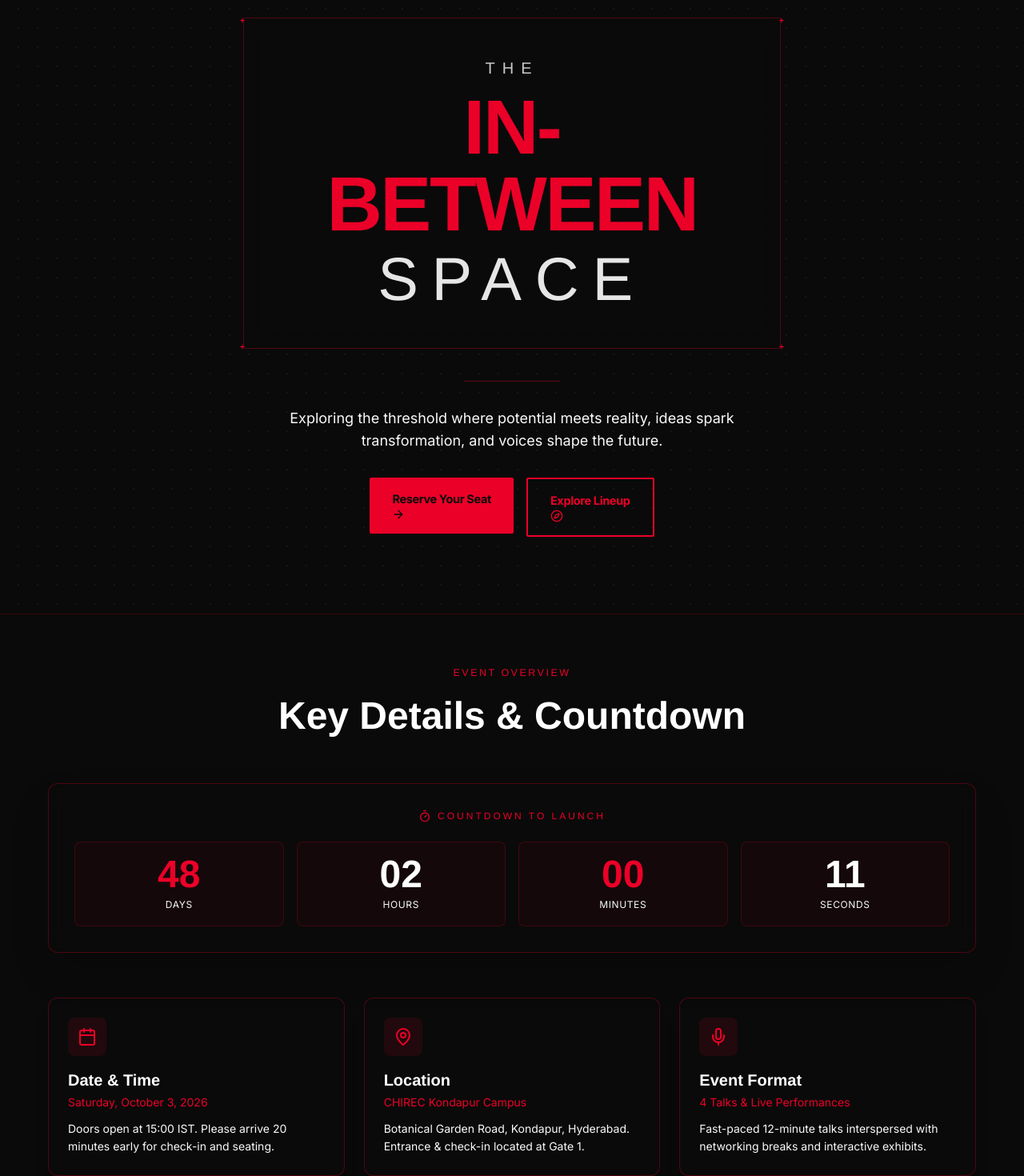
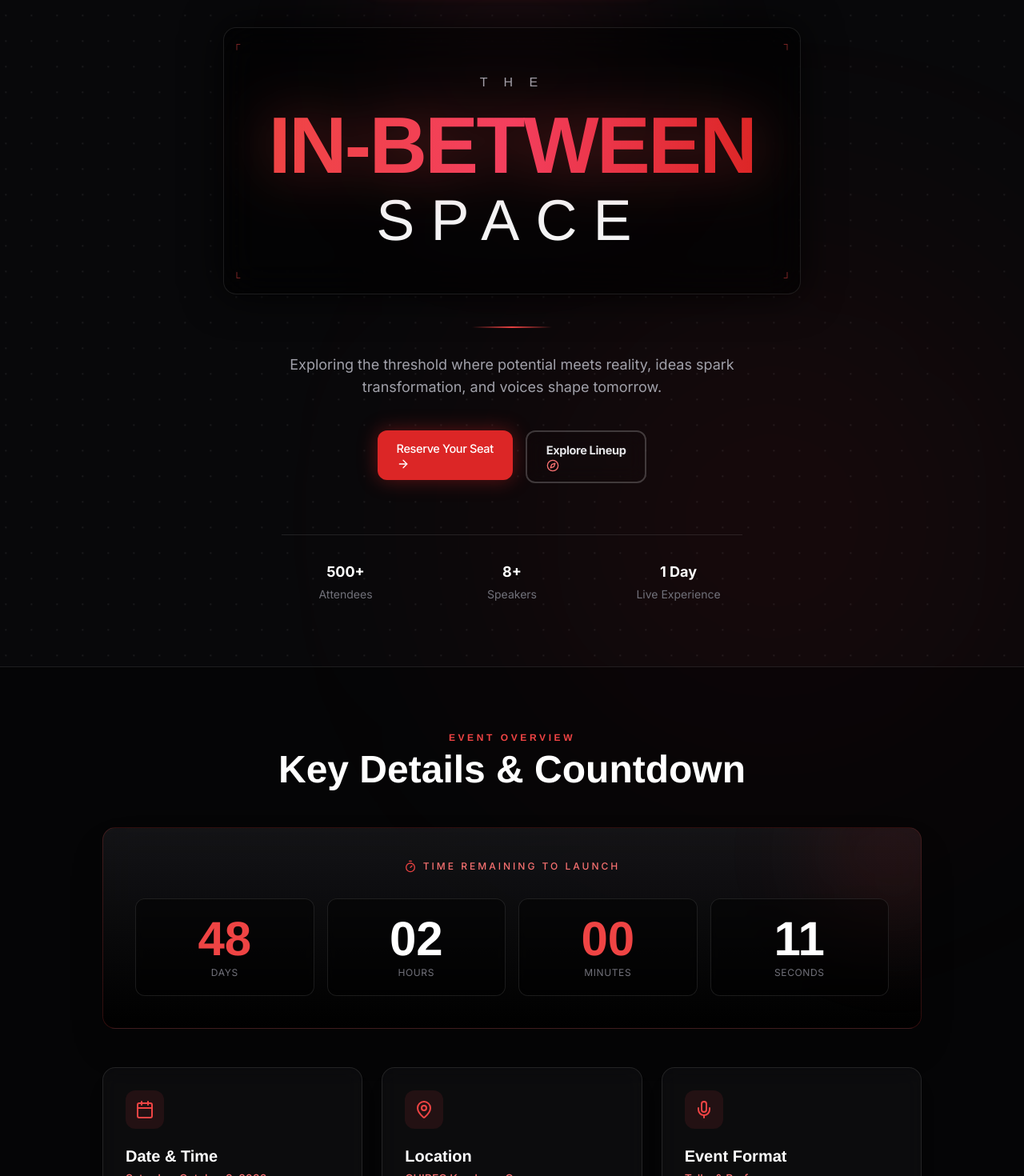
Before and after one commit to shaunak44oop/react-tedx, a React (Vite) app: page / in a window 1280 px wide. Shown: the part 180-1650 px from the top of the page at 80% size. Built offline with nearby package versions, Linux system fonts and the light colour scheme; the HTML template or start-up script is replaced by a standard one.

Commit message:
Animations Home Page

```diff
--- a/src/pages/home.tsx
+++ b/src/pages/home.tsx
@@ -2,7 +2,18 @@ import { useState, useEffect } from "react";
 import { motion } from "motion/react";
 import { Reveal, RevealGroup, staggerItem } from "../components/kokonutui/reveal";
 import { SpotlightButton } from "../components/kokonutui/spotlight-button";
-import { Calendar, MapPin, Mic, ArrowRight, Compass, Timer } from "lucide-react";
+import {
+  Calendar,
+  MapPin,
+  Mic,
+  ArrowRight,
+  Compass,
+  Timer,
+  Sparkles,
+  Users,
+  Layers,
+  ArrowUpRight
+} from "lucide-react";
 
 export function Home() {
   const [timeLeft, setTimeLeft] = useState({
@@ -35,196 +46,226 @@ export function Home() {
   }, []);
 
   return (
-    <div className="min-h-screen bg-ink text-white overflow-hidden font-['Inter',sans-serif] font-light">
-      {/* Centered Sleek Hero Section */}
-      <section className="relative flex flex-col items-center justify-center px-[clamp(20px,4vw,56px)] pt-[150px] pb-24 text-center">
+    <div className="min-h-screen bg-[#08080a] text-white overflow-hidden font-['Inter',sans-serif] selection:bg-red-600 selection:text-white">
 
-        {/* ANIMATION 1: Breathing Ambient Hero Background Glow */}
+      {/* HERO SECTION */}
+      <section className="relative flex flex-col items-center justify-center px-4 sm:px-8 pt-36 pb-20 text-center min-h-[92vh]">
+
+        {/* Layer 1: Ambient Red Center Spotlight */}
         <motion.div
-          animate={{ scale: [1, 1.1, 1], opacity: [0.6, 1, 0.6] }}
-          transition={{ duration: 6, repeat: Infinity, ease: "easeInOut" }}
-          className="absolute top-1/3 left-1/2 -translate-x-1/2 -translate-y-1/2 w-[350px] sm:w-[500px] h-[350px] sm:h-[500px] bg-brand/12 blur-[140px] rounded-full pointer-events-none"
+          animate={{ scale: [1, 1.15, 1], opacity: [0.35, 0.55, 0.35] }}
+          transition={{ duration: 7, repeat: Infinity, ease: "easeInOut" }}
+          className="absolute top-1/2 left-1/2 -translate-x-1/2 -translate-y-1/2 w-[400px] sm:w-[650px] h-[400px] sm:h-[650px] bg-red-600/20 blur-[150px] rounded-full pointer-events-none"
         />
 
-        {/* ANIMATION 2: Slowly Panning Grid Texture */}
+        {/* Layer 2: Secondary Vignette Glow */}
+        <div className="absolute top-1/4 left-1/2 -translate-x-1/2 -translate-y-1/2 w-[300px] h-[300px] bg-rose-500/10 blur-[100px] rounded-full pointer-events-none" />
+
+        {/* Layer 3: Panning Dot Matrix Pattern */}
         <motion.div
-          animate={{ backgroundPosition: ["0px 0px", "24px 24px"] }}
-          transition={{ duration: 4, repeat: Infinity, ease: "linear" }}
-          className="absolute inset-0 pointer-events-none opacity-[0.05]"
+          animate={{ backgroundPosition: ["0px 0px", "32px 32px"] }}
+          transition={{ duration: 8, repeat: Infinity, ease: "linear" }}
+          className="absolute inset-0 pointer-events-none opacity-[0.07]"
           style={{
-            backgroundImage: `radial-gradient(circle, #ffffff 1px, transparent 1px)`,
-            backgroundSize: `24px 24px`
+            backgroundImage: `radial-gradient(circle, #ffffff 1.2px, transparent 1.2px)`,
+            backgroundSize: `32px 32px`
           }}
         />
 
-        <Reveal className="flex flex-col items-center z-10 max-w-4xl">
-          <p className="font-['Helvetica',sans-serif] text-xs sm:text-sm uppercase tracking-[0.35em] text-brand font-medium mb-6">
-            TEDxYouth@CHIREC 2026
-          </p>
+        <Reveal className="flex flex-col items-center z-10 max-w-5xl">
 
-          {/* Architectural Styled Title Card */}
-          <div className="relative border border-brand/30 bg-ink/80 p-8 sm:p-12 backdrop-blur-md rounded-sm my-2 max-w-2xl w-full hover:border-brand/60 transition-colors duration-500">
-            {/* Corner Crosshair Markers */}
-            <span className="absolute -top-1.5 -left-1.5 text-brand text-xs font-mono">+</span>
-            <span className="absolute -top-1.5 -right-1.5 text-brand text-xs font-mono">+</span>
-            <span className="absolute -bottom-1.5 -left-1.5 text-brand text-xs font-mono">+</span>
-            <span className="absolute -bottom-1.5 -right-1.5 text-brand text-xs font-mono">+</span>
+          {/* Status Pill Badge */}
+          <motion.div
+            initial={{ opacity: 0, y: -10 }}
+            animate={{ opacity: 1, y: 0 }}
+            className="inline-flex items-center gap-2.5 px-4 py-1.5 rounded-full border border-red-500/30 bg-red-950/30 backdrop-blur-md text-xs uppercase tracking-[0.25em] text-red-400 font-medium mb-8 shadow-[0_0_15px_rgba(239,68,68,0.15)]"
+          >
+            <span className="w-2 h-2 rounded-full bg-red-500 animate-ping" />
+            <span>TEDxYouth@CHIREC • OCT 3, 2026</span>
+          </motion.div>
+
+          {/* Title Card Container */}
+          <div className="relative border border-white/10 bg-black/60 p-8 sm:p-14 backdrop-blur-xl rounded-2xl my-2 max-w-3xl w-full shadow-[0_0_50px_rgba(0,0,0,0.8)] hover:border-red-500/40 transition-all duration-700 group">
+
+            {/* Tech Corner Markers */}
+            <span className="absolute top-3 left-3 text-red-500/60 text-xs font-mono group-hover:text-red-400 transition-colors">┌</span>
+            <span className="absolute top-3 right-3 text-red-500/60 text-xs font-mono group-hover:text-red-400 transition-colors">┐</span>
+            <span className="absolute bottom-3 left-3 text-red-500/60 text-xs font-mono group-hover:text-red-400 transition-colors">└</span>
+            <span className="absolute bottom-3 right-3 text-red-500/60 text-xs font-mono group-hover:text-red-400 transition-colors">┘</span>
 
             <div className="flex flex-col items-center leading-none">
               <motion.span
-                initial={{ opacity: 0, letterSpacing: "0.1em" }}
-                animate={{ opacity: 1, letterSpacing: "0.45em" }}
+                initial={{ opacity: 0, letterSpacing: "0.2em" }}
+                animate={{ opacity: 1, letterSpacing: "0.5em" }}
                 transition={{ duration: 0.8, ease: "easeOut" }}
-                className="font-['Helvetica',sans-serif] font-light text-base sm:text-xl uppercase text-muted/80 mb-2"
+                className="font-['Helvetica',sans-serif] font-light text-xs sm:text-base uppercase text-zinc-400 mb-3"
               >
-                the
+                T H E
               </motion.span>
 
+              {/* Glowing Crimson Headline */}
               <motion.h1
-                initial={{ opacity: 0, scale: 0.96, y: 8 }}
+                initial={{ opacity: 0, scale: 0.95, y: 10 }}
                 animate={{ opacity: 1, scale: 1, y: 0 }}
                 transition={{ duration: 0.9, delay: 0.15, ease: [0.16, 1, 0.3, 1] }}
-                className="font-['Helvetica',sans-serif] text-[clamp(42px,9vw,96px)] font-black uppercase text-brand tracking-tight py-1"
+                className="font-['Helvetica',sans-serif] text-[clamp(44px,10vw,100px)] font-black uppercase tracking-tight py-1 bg-gradient-to-r from-red-500 via-rose-500 to-red-600 bg-clip-text text-transparent drop-shadow-[0_0_35px_rgba(239,68,68,0.4)]"
               >
-                in-between
+                IN-BETWEEN
               </motion.h1>
 
               <motion.span
                 initial={{ opacity: 0, y: -4 }}
                 animate={{ opacity: 1, y: 0 }}
                 transition={{ duration: 0.8, delay: 0.35, ease: "easeOut" }}
-                className="font-['Helvetica',sans-serif] text-[clamp(32px,7.5vw,76px)] font-extralight uppercase tracking-[0.22em] text-white/90 mt-1"
+                className="font-['Helvetica',sans-serif] text-[clamp(30px,7.5vw,72px)] font-extralight uppercase tracking-[0.28em] text-zinc-100 mt-1"
               >
-                space
+                SPACE
               </motion.span>
             </div>
           </div>
 
           <motion.div
             initial={{ width: 0 }}
-            animate={{ width: "120px" }}
+            animate={{ width: "100px" }}
             transition={{ duration: 0.8, delay: 0.5, ease: [0.22, 1, 0.36, 1] }}
-            className="my-8 h-[1px] bg-brand/40"
+            className="my-8 h-[2px] bg-gradient-to-r from-transparent via-red-500 to-transparent"
           />
 
-          <p className="max-w-[54ch] text-base sm:text-lg text-muted font-light leading-relaxed mb-8">
-            Exploring the threshold where potential meets reality, ideas spark transformation, and voices shape the future.
+          <p className="max-w-[50ch] text-base sm:text-lg text-zinc-400 font-light leading-relaxed mb-10">
+            Exploring the threshold where potential meets reality, ideas spark transformation, and voices shape tomorrow.
           </p>
 
+          {/* Action Buttons */}
           <div className="flex flex-wrap justify-center gap-4">
-            {/* ICONS ADDED: ArrowRight and Compass in buttons */}
-            <SpotlightButton to="/register" className="group flex items-center gap-2">
+            <SpotlightButton to="/register" className="group flex items-center gap-2 bg-red-600 hover:bg-red-500 text-white font-medium px-6 py-3 rounded-xl transition-all shadow-[0_0_25px_rgba(220,38,38,0.4)]">
               Reserve Your Seat
               <ArrowRight className="w-4 h-4 transition-transform group-hover:translate-x-1" />
             </SpotlightButton>
-            <SpotlightButton to="/speakers" variant="outline" className="group flex items-center gap-2">
+            <SpotlightButton to="/speakers" variant="outline" className="group flex items-center gap-2 border-white/20 hover:border-white/40 text-zinc-200 px-6 py-3 rounded-xl backdrop-blur-md transition-all">
               Explore Lineup
-              <Compass className="w-4 h-4 transition-transform group-hover:rotate-45" />
+              <Compass className="w-4 h-4 transition-transform group-hover:rotate-45 text-red-400" />
             </SpotlightButton>
           </div>
+
+          {/* Quick Event Highlights Bar */}
+          <div className="grid grid-cols-3 gap-6 sm:gap-12 mt-16 pt-8 border-t border-white/10 w-full max-w-xl text-zinc-400 text-xs sm:text-sm">
+            <div className="flex flex-col items-center gap-1">
+              <span className="font-bold text-white text-base sm:text-lg">500+</span>
+              <span className="text-zinc-500">Attendees</span>
+            </div>
+            <div className="flex flex-col items-center gap-1">
+              <span className="font-bold text-white text-base sm:text-lg">8+</span>
+              <span className="text-zinc-500">Speakers</span>
+            </div>
+            <div className="flex flex-col items-center gap-1">
+              <span className="font-bold text-white text-base sm:text-lg">1 Day</span>
+              <span className="text-zinc-500">Live Experience</span>
+            </div>
+          </div>
+
         </Reveal>
       </section>
 
-      {/* Countdown, Location, Date & Format Section */}
-      <section className="px-[clamp(20px,4vw,56px)] py-16 border-t border-brand/20 bg-ink/40 relative">
-        <div className="mx-auto max-w-container font-['Inter',sans-serif] font-light">
+      {/* COUNTDOWN & DETAILS SECTION */}
+      <section className="px-4 sm:px-8 py-20 border-t border-white/10 bg-black/40 relative">
+        <div className="mx-auto max-w-5xl">
+
           <Reveal className="text-center mb-12">
-            <p className="font-['Helvetica',sans-serif] text-[12.5px] uppercase tracking-[0.2em] text-brand font-medium">
-              Event Overview
+            <p className="font-['Helvetica',sans-serif] text-xs uppercase tracking-[0.3em] text-red-500 font-semibold mb-2">
+              EVENT OVERVIEW
             </p>
-            <h2 className="mt-2 font-['Helvetica',sans-serif] text-[clamp(28px,5vw,48px)] font-bold text-white">
+            <h2 className="font-['Helvetica',sans-serif] text-3xl sm:text-5xl font-bold text-white">
               Key Details & Countdown
             </h2>
           </Reveal>
 
-          {/* Live Countdown Card */}
-          <Reveal className="mb-14">
-            <div className="rounded-xl border border-brand/30 bg-ink/80 p-6 sm:p-8 backdrop-blur-md shadow-2xl relative">
-              <p className="flex items-center justify-center gap-2 font-['Helvetica',sans-serif] text-xs uppercase tracking-[0.25em] text-brand mb-6 font-medium">
-                <Timer className="w-4 h-4 animate-pulse" /> Countdown to Launch
+          {/* Countdown Clock Block */}
+          <Reveal className="mb-12">
+            <div className="rounded-2xl border border-red-500/20 bg-gradient-to-b from-zinc-900/80 to-black/90 p-6 sm:p-10 backdrop-blur-xl shadow-2xl relative overflow-hidden">
+              <div className="absolute top-0 right-0 -mr-16 -mt-16 w-48 h-48 bg-red-600/10 blur-[60px] rounded-full pointer-events-none" />
+
+              <p className="flex items-center justify-center gap-2 text-xs uppercase tracking-[0.25em] text-red-400 mb-8 font-medium">
+                <Timer className="w-4 h-4 animate-pulse text-red-500" /> Time Remaining To Launch
               </p>
+
               <div className="grid grid-cols-2 sm:grid-cols-4 gap-4 text-center">
-                {/* ANIMATION 3: Spring hover effects on countdown blocks */}
-                <motion.div whileHover={{ scale: 1.05 }} transition={{ type: "spring", stiffness: 300 }} className="p-4 rounded-lg border border-brand/20 bg-brand/5 cursor-default">
-                  <span className="block font-['Helvetica',sans-serif] text-4xl sm:text-5xl text-brand font-bold">
-                    {String(timeLeft.days).padStart(2, '0')}
-                  </span>
-                  <span className="font-['Inter',sans-serif] text-xs uppercase text-muted tracking-wider font-light">Days</span>
-                </motion.div>
-                <motion.div whileHover={{ scale: 1.05 }} transition={{ type: "spring", stiffness: 300 }} className="p-4 rounded-lg border border-brand/20 bg-brand/5 cursor-default">
-                  <span className="block font-['Helvetica',sans-serif] text-4xl sm:text-5xl text-white font-bold">
-                    {String(timeLeft.hours).padStart(2, '0')}
-                  </span>
-                  <span className="font-['Inter',sans-serif] text-xs uppercase text-muted tracking-wider font-light">Hours</span>
-                </motion.div>
-                <motion.div whileHover={{ scale: 1.05 }} transition={{ type: "spring", stiffness: 300 }} className="p-4 rounded-lg border border-brand/20 bg-brand/5 cursor-default">
-                  <span className="block font-['Helvetica',sans-serif] text-4xl sm:text-5xl text-brand font-bold">
-                    {String(timeLeft.minutes).padStart(2, '0')}
-                  </span>
-                  <span className="font-['Inter',sans-serif] text-xs uppercase text-muted tracking-wider font-light">Minutes</span>
-                </motion.div>
-                <motion.div whileHover={{ scale: 1.05 }} transition={{ type: "spring", stiffness: 300 }} className="p-4 rounded-lg border border-brand/20 bg-brand/5 cursor-default">
-                  <span className="block font-['Helvetica',sans-serif] text-4xl sm:text-5xl text-white font-bold">
-                    {String(timeLeft.seconds).padStart(2, '0')}
-                  </span>
-                  <span className="font-['Inter',sans-serif] text-xs uppercase text-muted tracking-wider font-light">Seconds</span>
-                </motion.div>
+                {[
+                  { value: timeLeft.days, label: "Days", highlight: true },
+                  { value: timeLeft.hours, label: "Hours", highlight: false },
+                  { value: timeLeft.minutes, label: "Minutes", highlight: true },
+                  { value: timeLeft.seconds, label: "Seconds", highlight: false },
+                ].map((item, idx) => (
+                  <motion.div
+                    key={idx}
+                    whileHover={{ scale: 1.03, y: -2 }}
+                    transition={{ type: "spring", stiffness: 300 }}
+                    className="p-5 rounded-xl border border-white/10 bg-black/50 backdrop-blur-sm cursor-default hover:border-red-500/40 transition-colors"
+                  >
+                    <span className={`block font-['Helvetica',sans-serif] text-4xl sm:text-6xl font-bold ${item.highlight ? 'text-red-500' : 'text-white'}`}>
+                      {String(item.value).padStart(2, '0')}
+                    </span>
+                    <span className="text-xs uppercase text-zinc-500 tracking-wider mt-1 block">{item.label}</span>
+                  </motion.div>
+                ))}
               </div>
             </div>
           </Reveal>
 
-          {/* Details Cards: Date, Location, Format */}
+          {/* 3 Overview Cards */}
           <RevealGroup className="grid gap-6 md:grid-cols-3" stagger={0.1}>
-            {/* ANIMATION 4 & ICON ENHANCEMENT: Hover lifts card up and pops the icon */}
+
+            {/* Card 1: Date & Time */}
             <motion.div
               variants={staggerItem}
-              whileHover={{ y: -8 }}
-              className="group rounded-xl border border-brand/30 bg-ink p-6 shadow-xl hover:border-brand hover:shadow-brand/20 transition-all cursor-default"
+              whileHover={{ y: -6 }}
+              className="group rounded-2xl border border-white/10 bg-zinc-900/40 p-7 backdrop-blur-md shadow-xl hover:border-red-500/40 transition-all cursor-default relative overflow-hidden"
             >
-              <div className="mb-4 inline-flex h-12 w-12 items-center justify-center rounded-lg bg-brand/10 text-brand group-hover:scale-110 group-hover:bg-brand group-hover:text-white transition-all duration-300">
+              <div className="mb-5 inline-flex h-12 w-12 items-center justify-center rounded-xl bg-red-500/10 text-red-500 group-hover:scale-110 group-hover:bg-red-600 group-hover:text-white transition-all duration-300">
                 <Calendar className="h-6 w-6" />
               </div>
               <h3 className="font-['Helvetica',sans-serif] text-xl font-bold text-white mb-1">Date & Time</h3>
-              <p className="font-['Inter',sans-serif] text-sm text-brand mb-3 font-normal">Saturday, October 3, 2026</p>
-              <p className="text-sm text-muted font-light leading-relaxed">
-                Doors open at 15:00 IST. Please arrive 20 minutes early for check-in and seating.
+              <p className="text-sm text-red-400 mb-3 font-medium">Saturday, October 3, 2026</p>
+              <p className="text-sm text-zinc-400 leading-relaxed font-light">
+                Doors open at 15:00 IST. Early check-in begins 30 minutes prior to opening remarks.
               </p>
             </motion.div>
 
-            {/* Location */}
+            {/* Card 2: Location */}
             <motion.div
               variants={staggerItem}
-              whileHover={{ y: -8 }}
-              className="group rounded-xl border border-brand/30 bg-ink p-6 shadow-xl hover:border-brand hover:shadow-brand/20 transition-all cursor-default"
+              whileHover={{ y: -6 }}
+              className="group rounded-2xl border border-white/10 bg-zinc-900/40 p-7 backdrop-blur-md shadow-xl hover:border-red-500/40 transition-all cursor-default relative overflow-hidden"
             >
-              <div className="mb-4 inline-flex h-12 w-12 items-center justify-center rounded-lg bg-brand/10 text-brand group-hover:scale-110 group-hover:bg-brand group-hover:text-white transition-all duration-300">
+              <div className="mb-5 inline-flex h-12 w-12 items-center justify-center rounded-xl bg-red-500/10 text-red-500 group-hover:scale-110 group-hover:bg-red-600 group-hover:text-white transition-all duration-300">
                 <MapPin className="h-6 w-6" />
               </div>
               <h3 className="font-['Helvetica',sans-serif] text-xl font-bold text-white mb-1">Location</h3>
-              <p className="font-['Inter',sans-serif] text-sm text-brand mb-3 font-normal">CHIREC Kondapur Campus</p>
-              <p className="text-sm text-muted font-light leading-relaxed">
-                Botanical Garden Road, Kondapur, Hyderabad. Entrance & check-in located at Gate 1.
+              <p className="text-sm text-red-400 mb-3 font-medium">CHIREC Kondapur Campus</p>
+              <p className="text-sm text-zinc-400 leading-relaxed font-light">
+                Botanical Garden Road, Kondapur, Hyderabad. Main Auditorium via Gate 1.
               </p>
             </motion.div>
 
-            {/* Format */}
+            {/* Card 3: Format */}
             <motion.div
               variants={staggerItem}
-              whileHover={{ y: -8 }}
-              className="group rounded-xl border border-brand/30 bg-ink p-6 shadow-xl hover:border-brand hover:shadow-brand/20 transition-all cursor-default"
+              whileHover={{ y: -6 }}
+              className="group rounded-2xl border border-white/10 bg-zinc-900/40 p-7 backdrop-blur-md shadow-xl hover:border-red-500/40 transition-all cursor-default relative overflow-hidden"
             >
-              <div className="mb-4 inline-flex h-12 w-12 items-center justify-center rounded-lg bg-brand/10 text-brand group-hover:scale-110 group-hover:bg-brand group-hover:text-white transition-all duration-300">
+              <div className="mb-5 inline-flex h-12 w-12 items-center justify-center rounded-xl bg-red-500/10 text-red-500 group-hover:scale-110 group-hover:bg-red-600 group-hover:text-white transition-all duration-300">
                 <Mic className="h-6 w-6" />
               </div>
               <h3 className="font-['Helvetica',sans-serif] text-xl font-bold text-white mb-1">Event Format</h3>
-              <p className="font-['Inter',sans-serif] text-sm text-brand mb-3 font-normal">4 Talks & Live Performances</p>
-              <p className="text-sm text-muted font-light leading-relaxed">
-                Fast-paced 12-minute talks interspersed with networking breaks and interactive exhibits.
+              <p className="text-sm text-red-400 mb-3 font-medium">Talks & Performances</p>
+              <p className="text-sm text-zinc-400 leading-relaxed font-light">
+                Curated 12-minute talks, live creative performances, and interactive networking lounges.
               </p>
             </motion.div>
+
           </RevealGroup>
         </div>
       </section>
+
     </div>
   );
 }
```
